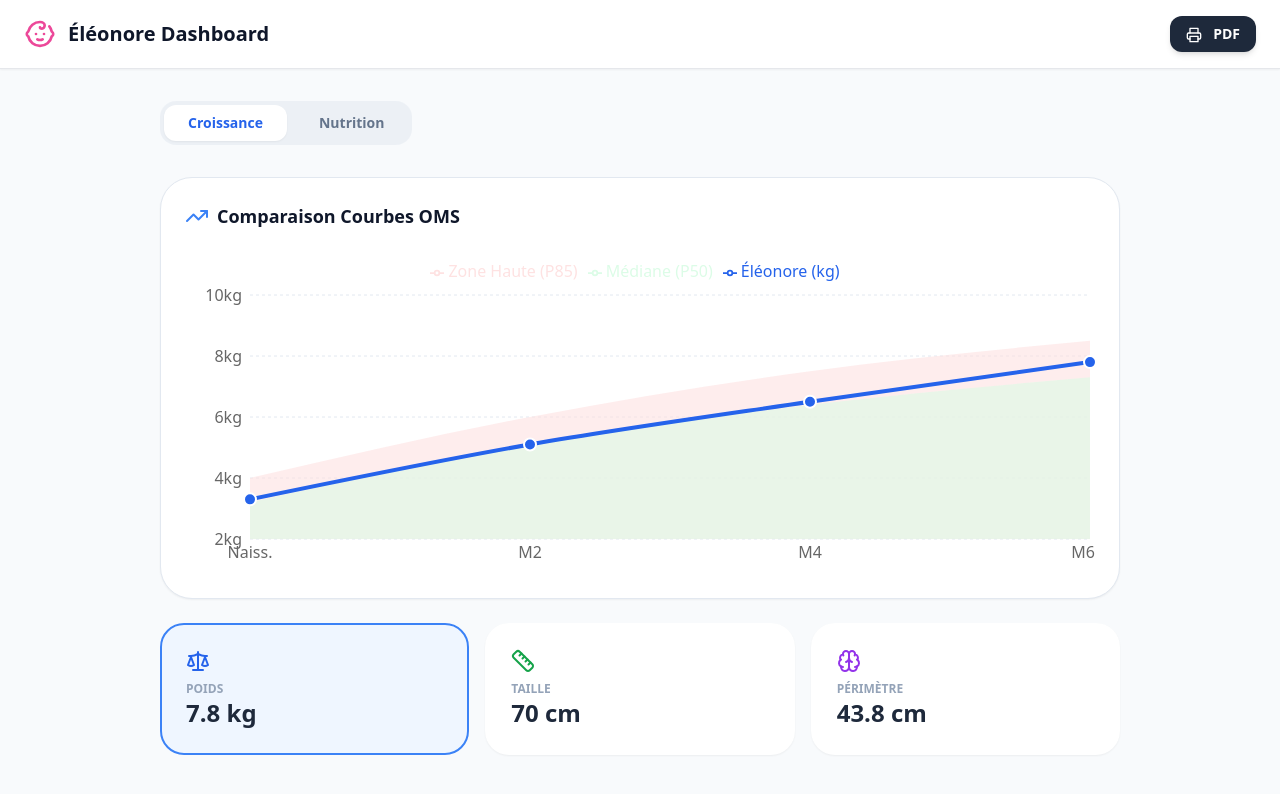
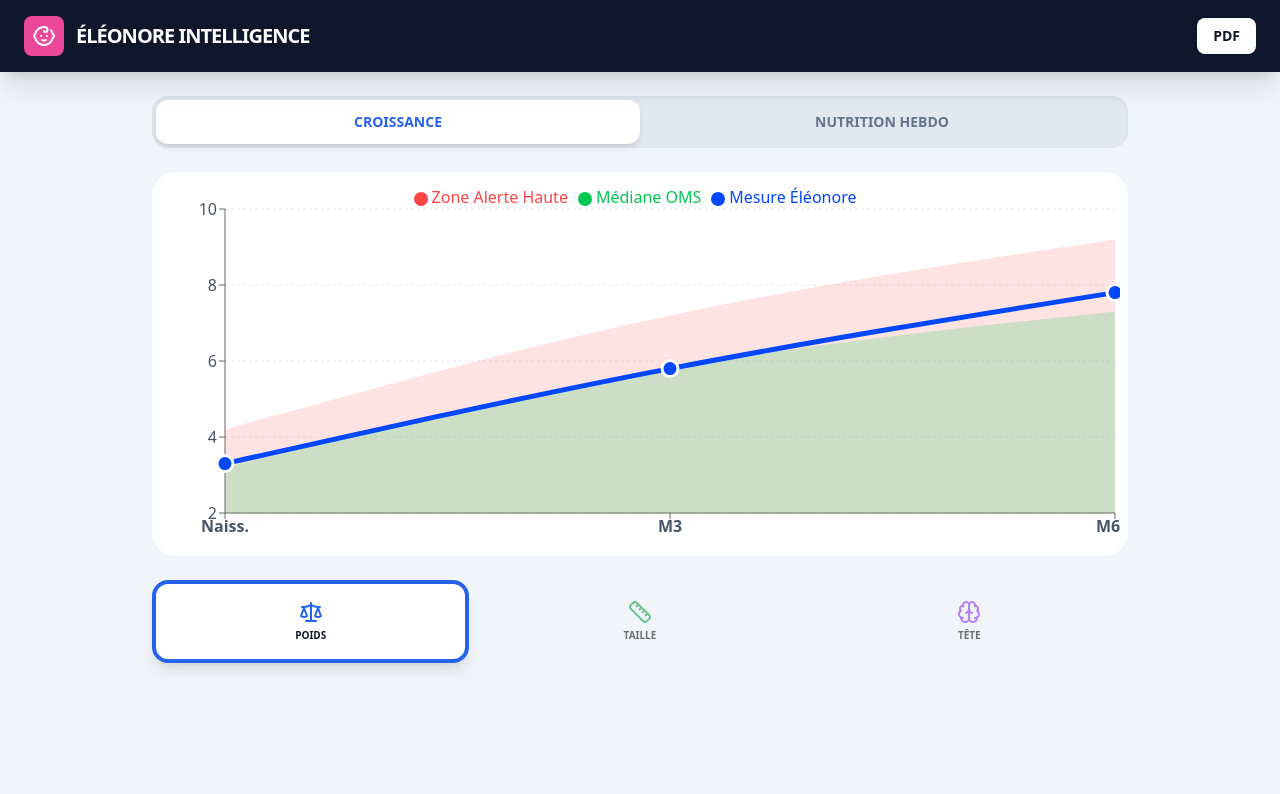
Before and after one commit to Dgedg1966/eleonore-growth-tracker, a React (Vite) app: page / in a window 1280 px wide. Shown: the top 794 px of the page. Built offline with nearby package versions, Linux system fonts and the light colour scheme.

Commit message:
Update App.jsx

```diff
--- a/src/App.jsx
+++ b/src/App.jsx
@@ -1,60 +1,56 @@
 // Ce code contient les corrections pour Éléonore
-import React, { useState } from 'react';
+import React, { useState, useMemo } from 'react';
 import { LineChart, Line, XAxis, YAxis, CartesianGrid, Tooltip, ResponsiveContainer, AreaChart, Area, Legend, ComposedChart } from 'recharts';
-import { Baby, Scale, Ruler, Brain, Printer, TrendingUp, Droplets, Calendar, ChevronRight } from 'lucide-react';
+import { Baby, Scale, Ruler, Brain, Printer, TrendingUp, Droplets, Calendar } from 'lucide-react';
+
+// Importation des données (Une fois les fichiers créés)
+// import { omsTables } from './omsData';
+// import { measures } from './babyMeasures';
 
 const App = () => {
   const [activeTab, setActiveTab] = useState('growth');
-  const [growthType, setGrowthType] = useState('weight'); // weight, height, or head
+  const [growthType, setGrowthType] = useState('weight');
 
-  // TABLES DE RÉFÉRENCE OMS (SIMPLIFIÉES)
-  const omsData = {
-    weight: [
-      { month: 'Naiss.', current: 3.3, p15: 2.8, p50: 3.2, p85: 4.0 },
-      { month: 'M2', current: 5.1, p15: 4.5, p50: 5.1, p85: 6.0 },
-      { month: 'M4', current: 6.5, p15: 5.7, p50: 6.4, p85: 7.5 },
-      { month: 'M6', current: 7.8, p15: 6.5, p50: 7.3, p85: 8.5 },
-    ],
-    height: [
-      { month: 'Naiss.', current: 50, p15: 47, p50: 49, p85: 52 },
-      { month: 'M2', current: 57, p15: 54, p50: 56, p85: 59 },
-      { month: 'M4', current: 64, p15: 61, p50: 63, p85: 66 },
-      { month: 'M6', current: 70, p15: 65, p50: 67, p85: 71 },
-    ],
-    head: [
-      { month: 'Naiss.', current: 34, p15: 33, p50: 34, p85: 36 },
-      { month: 'M2', current: 38.5, p15: 37, p50: 38, p85: 39.5 },
-      { month: 'M4', current: 41.5, p15: 40, p50: 41, p85: 42.5 },
-      { month: 'M6', current: 43.8, p15: 42, p50: 43, p85: 44.5 },
-    ]
-  };
-
-  // NUTRITION : MATERNEL, CHÈVRE, VACHE
-  const nutritionHistory = [
-    { period: 'Fin Juil', maternel: 840, chevre: 0, vache: 0 },
-    { period: 'Août', maternel: 600, chevre: 100, vache: 140 },
-    { period: 'Sept', maternel: 300, chevre: 340, vache: 200 },
-    { period: 'Oct', maternel: 50, chevre: 590, vache: 200 },
-    { period: 'Nov', maternel: 0, chevre: 740, vache: 100 },
+  // DONNÉES NUTRITION HEBDOMADAIRES (Exemple à remplacer par ton Excel)
+  const nutritionWeekly = [
+    { week: 'S29', maternel: 840, chevre: 0, vache: 0 },
+    { week: 'S32', maternel: 500, chevre: 200, vache: 140 },
+    { week: 'S35', maternel: 200, chevre: 440, vache: 200 },
+    { week: 'S38', maternel: 50, chevre: 640, vache: 150 },
+    { week: 'S41', maternel: 0, chevre: 840, vache: 0 },
+    { week: 'S44', maternel: 0, chevre: 820, vache: 0 },
   ];
 
   const renderGrowthChart = () => {
-    const data = omsData[growthType];
-    const unit = growthType === 'weight' ? 'kg' : 'cm';
-    const color = growthType === 'weight' ? '#2563eb' : growthType === 'height' ? '#16a34a' : '#9333ea';
+    // Couleurs ultra-saturées pour visibilité
+    const colors = {
+      weight: { line: "#0047FF", p50: "#00C851", p85: "#ffbb33", bg: "#f0f7ff" },
+      height: { line: "#007E33", p50: "#00C851", p85: "#ffbb33", bg: "#f1f8f1" },
+      head: { line: "#AA00FF", p50: "#00C851", p85: "#ffbb33", bg: "#f9f0ff" }
+    };
+
+    const c = colors[growthType];
 
     return (
-      <div className="h-80 w-full">
+      <div className="h-96 w-full bg-white rounded-3xl p-2">
         <ResponsiveContainer>
-          <ComposedChart data={data}>
-            <CartesianGrid strokeDasharray="3 3" vertical={false} stroke="#e2e8f0" />
-            <XAxis dataKey="month" axisLine={false} tickLine={false} />
-            <YAxis axisLine={false} tickLine={false} unit={unit} domain={['auto', 'auto']} />
-            <Tooltip contentStyle={{borderRadius: '12px', border: 'none', boxShadow: '0 4px 6px -1px rgb(0 0 0 / 0.1)'}} />
-            <Legend verticalAlign="top" height={36}/>
-            <Area type="monotone" dataKey="p85" stroke="none" fill="#fee2e2" name="Zone Haute (P85)" fillOpacity={0.6} />
-            <Area type="monotone" dataKey="p50" stroke="none" fill="#dcfce7" name="Médiane (P50)" fillOpacity={0.6} />
-            <Line type="monotone" dataKey="current" stroke={color} strokeWidth={4} dot={{r: 6, fill: color, stroke: '#fff', strokeWidth: 2}} name={`Éléonore (${unit})`} />
+          <ComposedChart data={growthData[growthType]}>
+            <CartesianGrid strokeDasharray="3 3" vertical={false} stroke="#E2E8F0" />
+            <XAxis dataKey="month" tick={{fill: '#475569', fontWeight: 'bold'}} />
+            <YAxis tick={{fill: '#475569'}} domain={['auto', 'auto']} />
+            <Tooltip contentStyle={{borderRadius: '15px', border: '2px solid #E2E8F0'}} />
+            <Legend verticalAlign="top" iconType="circle" />
+            {/* Zones Percentiles OMS avec couleurs plus marquées */}
+            <Area type="monotone" dataKey="p97" stroke="none" fill="#ff4444" fillOpacity={0.15} name="Zone Alerte Haute" />
+            <Area type="monotone" dataKey="p50" stroke="none" fill="#00C851" fillOpacity={0.2} name="Médiane OMS" />
+            <Line
+              type="monotone"
+              dataKey="current"
+              stroke={c.line}
+              strokeWidth={5}
+              dot={{r: 8, fill: c.line, stroke: '#fff', strokeWidth: 3}}
+              name={`Mesure Éléonore`}
+            />
           </ComposedChart>
         </ResponsiveContainer>
       </div>
@@ -62,78 +58,60 @@ const App = () => {
   };
 
   return (
-    <div className="min-h-screen bg-slate-50 font-sans text-slate-900">
-      <nav className="bg-white border-b px-6 py-4 flex justify-between items-center sticky top-0 z-20 shadow-sm">
+    <div className="min-h-screen bg-slate-100 font-sans text-slate-900 pb-20">
+      <nav className="bg-slate-900 text-white px-6 py-4 flex justify-between items-center sticky top-0 z-50 shadow-xl">
         <div className="flex items-center gap-3">
-          <Baby className="w-8 h-8 text-pink-500" />
-          <h1 className="text-xl font-bold">Éléonore Dashboard</h1>
+          <div className="bg-pink-500 p-2 rounded-lg">
+            <Baby className="w-6 h-6 text-white" />
           </div>
-        <button onClick={() => window.print()} className="bg-slate-800 text-white px-4 py-2 rounded-xl text-sm font-bold shadow-md">
-          <Printer className="w-4 h-4 inline mr-2" /> PDF
-        </button>
+          <h1 className="text-xl font-black uppercase tracking-tighter">Éléonore Intelligence</h1>
+        </div>
+        <button onClick={() => window.print()} className="bg-white text-slate-900 px-4 py-2 rounded-lg font-bold text-sm">PDF</button>
       </nav>
 
-      <main className="max-w-5xl mx-auto p-4 md:p-8">
-        {/* TABS PRINCIPAUX */}
-        <div className="flex gap-2 mb-8 bg-slate-200/50 p-1 rounded-2xl w-fit">
-          <button onClick={() => setActiveTab('growth')} className={`px-6 py-2 rounded-xl text-sm font-bold transition-all ${activeTab === 'growth' ? 'bg-white text-blue-600 shadow-sm' : 'text-slate-500'}`}>Croissance</button>
-          <button onClick={() => setActiveTab('nutrition')} className={`px-6 py-2 rounded-xl text-sm font-bold transition-all ${activeTab === 'nutrition' ? 'bg-white text-blue-600 shadow-sm' : 'text-slate-500'}`}>Nutrition</button>
+      <main className="max-w-5xl mx-auto p-4 md:p-6">
+        {/* SÉLECTEUR DE MODE */}
+        <div className="flex bg-slate-200 p-1 rounded-2xl mb-6 shadow-inner">
+          <button onClick={() => setActiveTab('growth')} className={`flex-1 py-3 rounded-xl font-black text-sm transition-all ${activeTab === 'growth' ? 'bg-white shadow-md text-blue-600' : 'text-slate-500'}`}>CROISSANCE</button>
+          <button onClick={() => setActiveTab('nutrition')} className={`flex-1 py-3 rounded-xl font-black text-sm transition-all ${activeTab === 'nutrition' ? 'bg-white shadow-md text-blue-600' : 'text-slate-500'}`}>NUTRITION HEBDO</button>
         </div>
 
         {activeTab === 'growth' ? (
           <div className="space-y-6">
-            <div className="bg-white p-6 rounded-[32px] border border-slate-200 shadow-sm">
-              <h3 className="text-lg font-bold mb-6 flex items-center gap-2">
-                <TrendingUp className="text-blue-500" /> Comparaison Courbes OMS
-              </h3>
             {renderGrowthChart()}
-            </div>
-
-            {/* BOUTONS INTERACTIFS EN BAS */}
-            <div className="grid grid-cols-1 md:grid-cols-3 gap-4">
-              <button onClick={() => setGrowthType('weight')} className={`p-6 rounded-[24px] border-2 transition-all text-left ${growthType === 'weight' ? 'border-blue-500 bg-blue-50' : 'border-transparent bg-white shadow-sm'}`}>
-                <Scale className="mb-2 text-blue-600" />
-                <p className="text-xs font-bold uppercase text-slate-400">Poids</p>
-                <p className="text-2xl font-black text-slate-800">7.8 kg</p>
+            <div className="grid grid-cols-3 gap-3">
+              <button onClick={() => setGrowthType('weight')} className={`p-4 rounded-2xl border-4 transition-all ${growthType === 'weight' ? 'border-blue-600 bg-white shadow-lg' : 'border-transparent opacity-60'}`}>
+                <Scale className="mx-auto mb-1 text-blue-600" />
+                <p className="text-[10px] font-bold text-center">POIDS</p>
               </button>
-              <button onClick={() => setGrowthType('height')} className={`p-6 rounded-[24px] border-2 transition-all text-left ${growthType === 'height' ? 'border-green-500 bg-green-50' : 'border-transparent bg-white shadow-sm'}`}>
-                <Ruler className="mb-2 text-green-600" />
-                <p className="text-xs font-bold uppercase text-slate-400">Taille</p>
-                <p className="text-2xl font-black text-slate-800">70 cm</p>
+              <button onClick={() => setGrowthType('height')} className={`p-4 rounded-2xl border-4 transition-all ${growthType === 'height' ? 'border-green-600 bg-white shadow-lg' : 'border-transparent opacity-60'}`}>
+                <Ruler className="mx-auto mb-1 text-green-600" />
+                <p className="text-[10px] font-bold text-center">TAILLE</p>
               </button>
-              <button onClick={() => setGrowthType('head')} className={`p-6 rounded-[24px] border-2 transition-all text-left ${growthType === 'head' ? 'border-purple-500 bg-purple-50' : 'border-transparent bg-white shadow-sm'}`}>
-                <Brain className="mb-2 text-purple-600" />
-                <p className="text-xs font-bold uppercase text-slate-400">Périmètre</p>
-                <p className="text-2xl font-black text-slate-800">43.8 cm</p>
+              <button onClick={() => setGrowthType('head')} className={`p-4 rounded-2xl border-4 transition-all ${growthType === 'head' ? 'border-purple-600 bg-white shadow-lg' : 'border-transparent opacity-60'}`}>
+                <Brain className="mx-auto mb-1 text-purple-600" />
+                <p className="text-[10px] font-bold text-center">TÊTE</p>
               </button>
             </div>
           </div>
         ) : (
-          <div className="space-y-6">
-            <div className="bg-white p-6 rounded-[32px] border border-slate-200 shadow-sm">
-              <h3 className="text-lg font-bold mb-6">Répartition Mensuelle (Maternel / Chèvre / Vache)</h3>
-              <div className="h-80 w-full">
+          <div className="bg-white p-6 rounded-[32px] shadow-sm border border-slate-200">
+            <h3 className="font-black text-slate-800 mb-6 flex items-center gap-2 underline decoration-blue-500 underline-offset-8">
+              <Droplets className="text-blue-500" /> CONSOMMATION PAR SEMAINE
+            </h3>
+            <div className="h-96 w-full">
               <ResponsiveContainer>
-                  <AreaChart data={nutritionHistory}>
+                <AreaChart data={nutritionWeekly}>
                   <CartesianGrid strokeDasharray="3 3" vertical={false} />
-                    <XAxis dataKey="period" />
+                  <XAxis dataKey="week" tick={{fontWeight: 'bold'}} />
                   <YAxis unit="ml" />
-                    <Tooltip />
+                  <Tooltip cursor={{stroke: '#3b82f6', strokeWidth: 2}} />
                   <Legend />
-                    <Area type="monotone" dataKey="maternel" stackId="1" stroke="#ec4899" fill="#fbcfe8" name="Lait Maternel" fillOpacity={0.8} />
-                    <Area type="monotone" dataKey="chevre" stackId="1" stroke="#3b82f6" fill="#bfdbfe" name="Lait de Chèvre" fillOpacity={0.8} />
-                    <Area type="monotone" dataKey="vache" stackId="1" stroke="#64748b" fill="#e2e8f0" name="Lait de Vache" fillOpacity={0.8} />
+                  <Area type="monotone" dataKey="maternel" stackId="1" stroke="#E91E63" fill="#F06292" fillOpacity={0.9} name="Maternel" />
+                  <Area type="monotone" dataKey="chevre" stackId="1" stroke="#0091EA" fill="#4FC3F7" fillOpacity={0.9} name="Chèvre" />
+                  <Area type="monotone" dataKey="vache" stackId="1" stroke="#455A64" fill="#90A4AE" fillOpacity={0.9} name="Vache" />
                 </AreaChart>
               </ResponsiveContainer>
-              </div>
-            </div>
-            <div className="bg-blue-600 text-white p-8 rounded-[32px] shadow-lg shadow-blue-200">
-               <div className="flex justify-between items-center mb-4">
-                  <h4 className="font-bold flex items-center gap-2 text-lg"><Calendar className="w-5 h-5"/> Moyenne Hebdomadaire (Nov)</h4>
-                  <ChevronRight />
-               </div>
-               <div className="text-4xl font-black mb-2">840 ml <span className="text-lg font-normal opacity-70">/ jour</span></div>
-               <p className="text-blue-100 text-sm">Consommation 100% stable sur les 4 dernières semaines.</p>
             </div>
           </div>
         )}
@@ -142,4 +120,21 @@ const App = () => {
   );
 };
 
+// Données OMS simulées (en attendant ton fichier séparé)
+const growthData = {
+  weight: [
+    { month: 'Naiss.', current: 3.3, p50: 3.2, p97: 4.2 },
+    { month: 'M3', current: 5.8, p50: 5.8, p97: 7.2 },
+    { month: 'M6', current: 7.8, p50: 7.3, p97: 9.2 }
+  ],
+  height: [
+    { month: 'Naiss.', current: 50, p50: 49.1, p97: 52.9 },
+    { month: 'M6', current: 70, p50: 65.7, p97: 70.3 }
+  ],
+  head: [
+    { month: 'Naiss.', current: 34, p50: 33.9, p97: 35.9 },
+    { month: 'M6', current: 43.8, p50: 42.2, p97: 44.3 }
+  ]
+};
+
 export default App;
```
Lines whose indentation alone changed are shown as unchanged.
